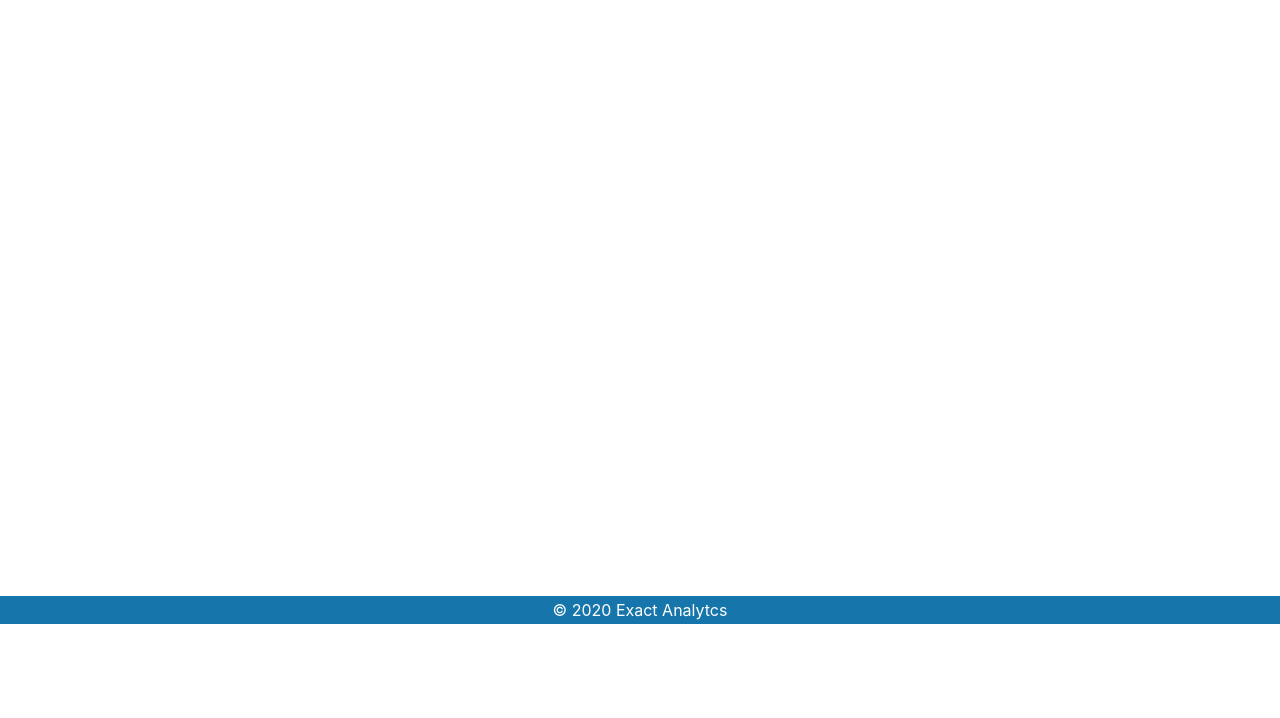
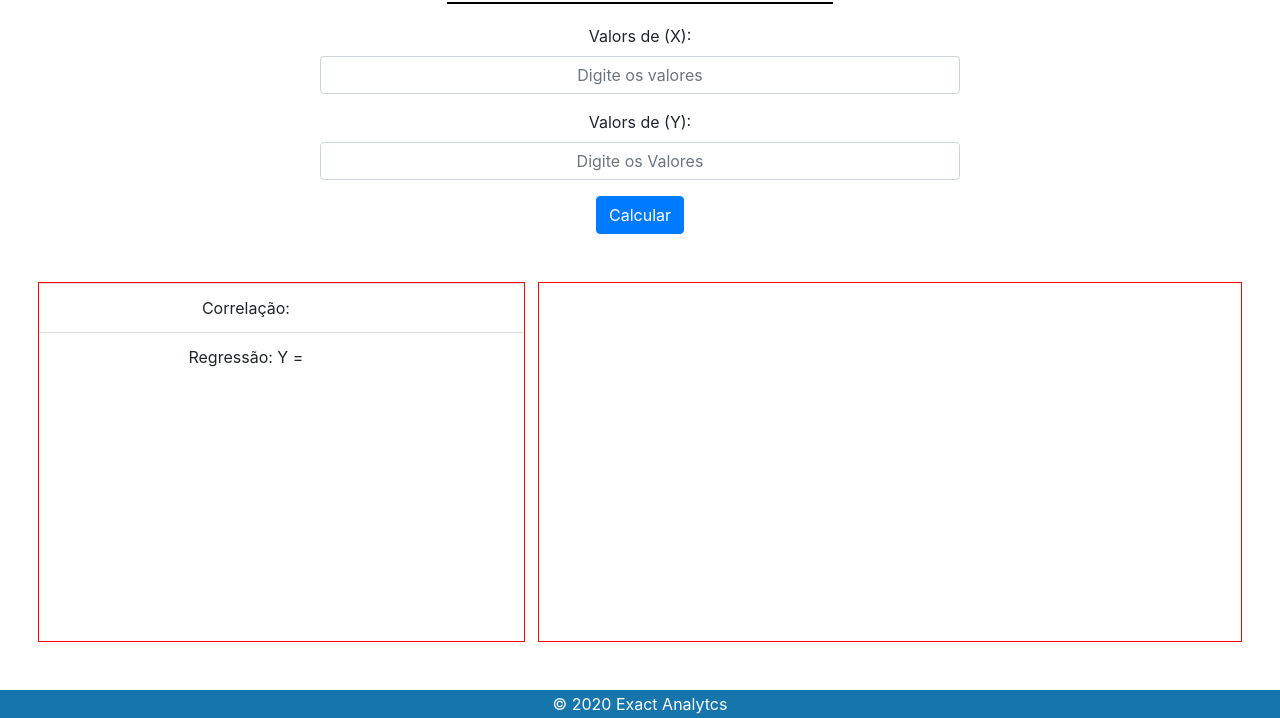
Before and after one commit to GabrielRbo/projectestatistica, a plain HTML site: page correlacaoregressao.html in a window 1280 px wide. Shown: the part 176-894 px from the top of the page. Before the commit the page ends 800 px from the top, so only its background shows below. Drawn offline with nearby package versions, Linux system fonts and the light colour scheme.

Commit message:
Correlação e Regressão

```diff
--- /dev/null
+++ b/CSS/correregre.css
@@ -0,0 +1,25 @@
+main #graficos {
+    float: right;
+
+    width: 55%;
+    height: 360px;
+
+    border: 1px solid red;
+
+    margin-bottom: 48px;
+    margin-top: 48px;
+    margin-right: 3%;
+}
+
+main #informacoes {
+    float: left;
+
+    width: 38%;
+    height: 360px;
+
+    border: 1px solid red;
+
+    margin-bottom: 48px;
+    margin-top: 48px;
+    margin-left: 3%;
+}
--- a/CSS/style.css
+++ b/CSS/style.css
@@ -103,3 +103,13 @@ thead{
   width: max-content;
   height: max-content;
 } */
+
+
+.correlacao {
+  width: 50%;
+  text-align: center;
+
+
+  margin: 0 auto;
+  margin-top: 20px;
+}
--- a/correlacaoregressao.html
+++ b/correlacaoregressao.html
@@ -1,24 +1,29 @@
 <!doctype html>
 <html lang="pt-Br">
+
 <head>
   <!-- Required meta tags -->
   <meta charset="utf-8">
   <meta name="viewport" content="width=device-width, initial-scale=1, shrink-to-fit=no">
 
   <!-- Bootstrap CSS -->
-    <link rel="stylesheet" href="https://stackpath.bootstrapcdn.com/bootstrap/4.4.1/css/bootstrap.min.css" integrity="sha384-Vkoo8x4CGsO3+Hhxv8T/Q5PaXtkKtu6ug5TOeNV6gBiFeWPGFN9MuhOf23Q9Ifjh" crossorigin="anonymous">
+  <link rel="stylesheet" href="https://stackpath.bootstrapcdn.com/bootstrap/4.4.1/css/bootstrap.min.css"
+    integrity="sha384-Vkoo8x4CGsO3+Hhxv8T/Q5PaXtkKtu6ug5TOeNV6gBiFeWPGFN9MuhOf23Q9Ifjh" crossorigin="anonymous">
   <!-- offline -->
   <link rel="stylesheet" type="text/css" href="../CSS/bootstrap.min.css">
 
-    <link rel="stylesheet" href="https://use.fontawesome.com/releases/v5.12.1/css/all.css" integrity="sha384-v8BU367qNbs/aIZIxuivaU55N5GPF89WBerHoGA4QTcbUjYiLQtKdrfXnqAcXyTv" crossorigin="anonymous">
+  <link rel="stylesheet" href="https://use.fontawesome.com/releases/v5.12.1/css/all.css"
+    integrity="sha384-v8BU367qNbs/aIZIxuivaU55N5GPF89WBerHoGA4QTcbUjYiLQtKdrfXnqAcXyTv" crossorigin="anonymous">
   <!-- offline -->
   <link rel="stylesheet" type="text/css" href="CSS/all.css">
+  <link rel="stylesheet" href="/CSS/correregre.css">
 
   <link rel="stylesheet" href="CSS/style.css">
 
   <title>Cálculo 3</title>
 
 </head>
+
 <body>
 
   <header>
@@ -27,7 +32,8 @@
       <a class="navbar-brand" href="index.html">
         <img class="logo" src="img/logo01.png" alt="Exact Analytcs Empresa de Banco de Dados">
       </a>
-        <button class="navbar-toggler " type="button" data-toggle="collapse" data-target="#menu-principal" aria-controls="navbarSupportedContent" aria-expanded="false" aria-label="Toggle navigation">
+      <button class="navbar-toggler " type="button" data-toggle="collapse" data-target="#menu-principal"
+        aria-controls="navbarSupportedContent" aria-expanded="false" aria-label="Toggle navigation">
         <span class="navbar-toggler-icon "></span>
       </button>
 
@@ -39,7 +45,8 @@
             <a class="nav-link text-light" href="index.html"><i class="fas fa-home fa-xs"></i>Home</a>
           </li>
           <li class="nav-item">
-              <a class="nav-link text-light" href="index.html#services"><i class="fas fa-calculator fa-xs"></i>Serviços</a>
+            <a class="nav-link text-light" href="index.html#services"><i
+                class="fas fa-calculator fa-xs"></i>Serviços</a>
           </li>
           <li class="nav-item">
             <a class="nav-link text-light" href="index.html#about"><i class="fas fa-building fa-xs"></i>Sobre</a>
@@ -58,6 +65,46 @@
   </header>
 
   <main>
+    <h2 style="margin-top: 48px; text-align: center;">CORRELAÇÃO E REGRESSÃO</h2>
+    <hr style="border: 0.5px solid black; width: 30%;" class="teste" />
+
+    <form class="correlacao">
+      <div class="form-group">
+        <label for="valx">Valors de (X):</label>
+        <input type="text" class="form-control" id="valx" placeholder="Digite os valores" style="text-align: center;">
+      </div>
+      <div class="form-group">
+        <label for="valy">Valors de (Y):</label>
+        <input type="text" class="form-control" id="valy" placeholder="Digite os Valores" style="text-align: center;">
+      </div>
+
+      <button type="button" class="btn btn-primary" id="btCalcUniform">Calcular</button>
+    </form>
+
+    <div id="informacoes">
+      <table class="table">
+        <tbody>
+          <tr>
+            <td>Correlação: </td>
+            <td></td>
+          </tr>
+          <tr>
+            <td>Regressão: Y = </td>
+            <td></td>
+
+          </tr>
+
+        </tbody>
+      </table>
+
+
+    </div>
+
+    <div id="graficos">
+
+
+
+    </div>
 
 
   </main>
@@ -73,16 +120,23 @@
 
   <!-- Optional JavaScript -->
   <!-- jQuery first, then Popper.js, then Bootstrap JS -->
-    <script src="https://code.jquery.com/jquery-3.4.1.slim.min.js" integrity="sha384-J6qa4849blE2+poT4WnyKhv5vZF5SrPo0iEjwBvKU7imGFAV0wwj1yYfoRSJoZ+n" crossorigin="anonymous"></script>
+  <script src="https://code.jquery.com/jquery-3.4.1.slim.min.js"
+    integrity="sha384-J6qa4849blE2+poT4WnyKhv5vZF5SrPo0iEjwBvKU7imGFAV0wwj1yYfoRSJoZ+n"
+    crossorigin="anonymous"></script>
   <!-- offline -->
   <script type="text/javascript" src="JS/jquery-3.4.1.slim.min.js"></script>
 
-    <script src="https://cdn.jsdelivr.net/npm/popper.js@1.16.0/dist/umd/popper.min.js" integrity="sha384-Q6E9RHvbIyZFJoft+2mJbHaEWldlvI9IOYy5n3zV9zzTtmI3UksdQRVvoxMfooAo" crossorigin="anonymous"></script>
+  <script src="https://cdn.jsdelivr.net/npm/popper.js@1.16.0/dist/umd/popper.min.js"
+    integrity="sha384-Q6E9RHvbIyZFJoft+2mJbHaEWldlvI9IOYy5n3zV9zzTtmI3UksdQRVvoxMfooAo"
+    crossorigin="anonymous"></script>
   <!-- offline -->
   <script type="text/javascript" src="JS/popper.min.js"></script>
 
-    <script src="https://stackpath.bootstrapcdn.com/bootstrap/4.4.1/js/bootstrap.min.js" integrity="sha384-wfSDF2E50Y2D1uUdj0O3uMBJnjuUD4Ih7YwaYd1iqfktj0Uod8GCExl3Og8ifwB6" crossorigin="anonymous"></script>
+  <script src="https://stackpath.bootstrapcdn.com/bootstrap/4.4.1/js/bootstrap.min.js"
+    integrity="sha384-wfSDF2E50Y2D1uUdj0O3uMBJnjuUD4Ih7YwaYd1iqfktj0Uod8GCExl3Og8ifwB6"
+    crossorigin="anonymous"></script>
   <!-- offline -->
   <script type="text/javascript" src="JS/bootstrap.min.js"></script>
 </body>
+
 </html>
```
Lines whose indentation alone changed are shown as unchanged.
